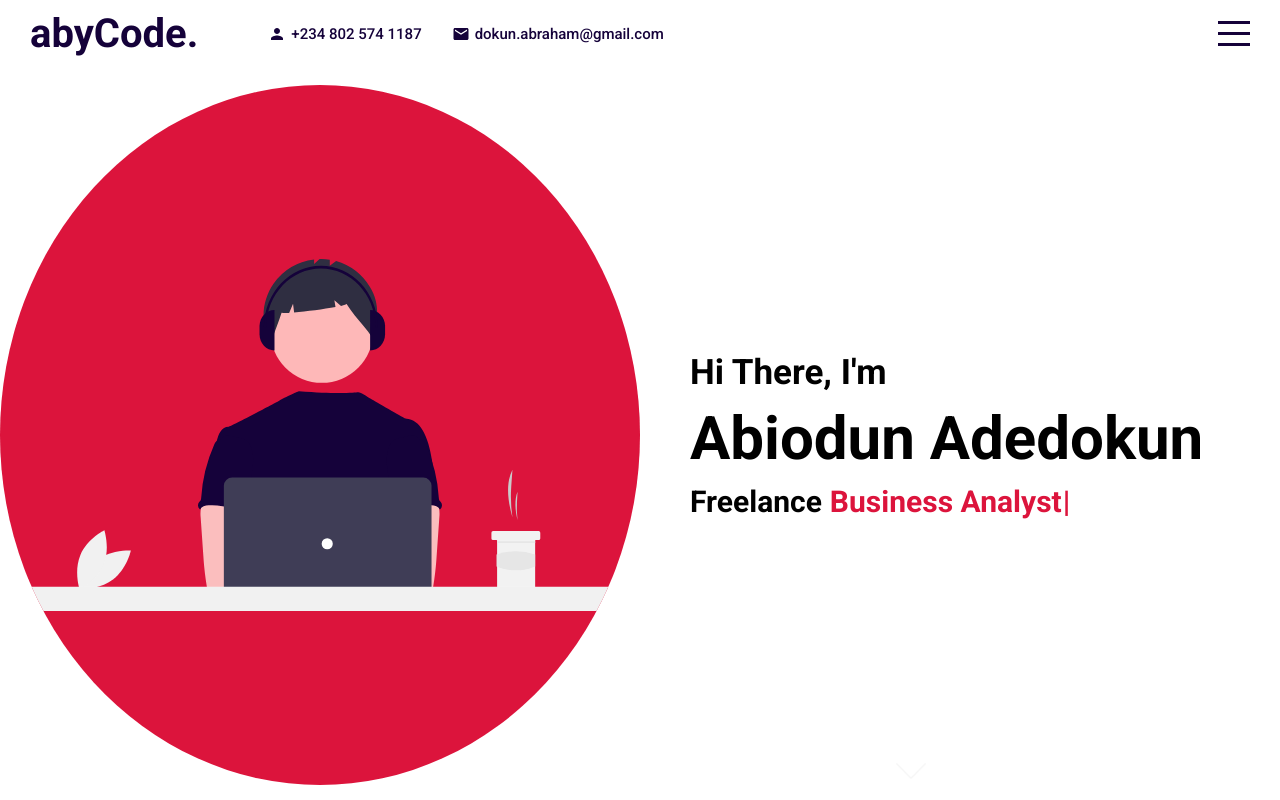
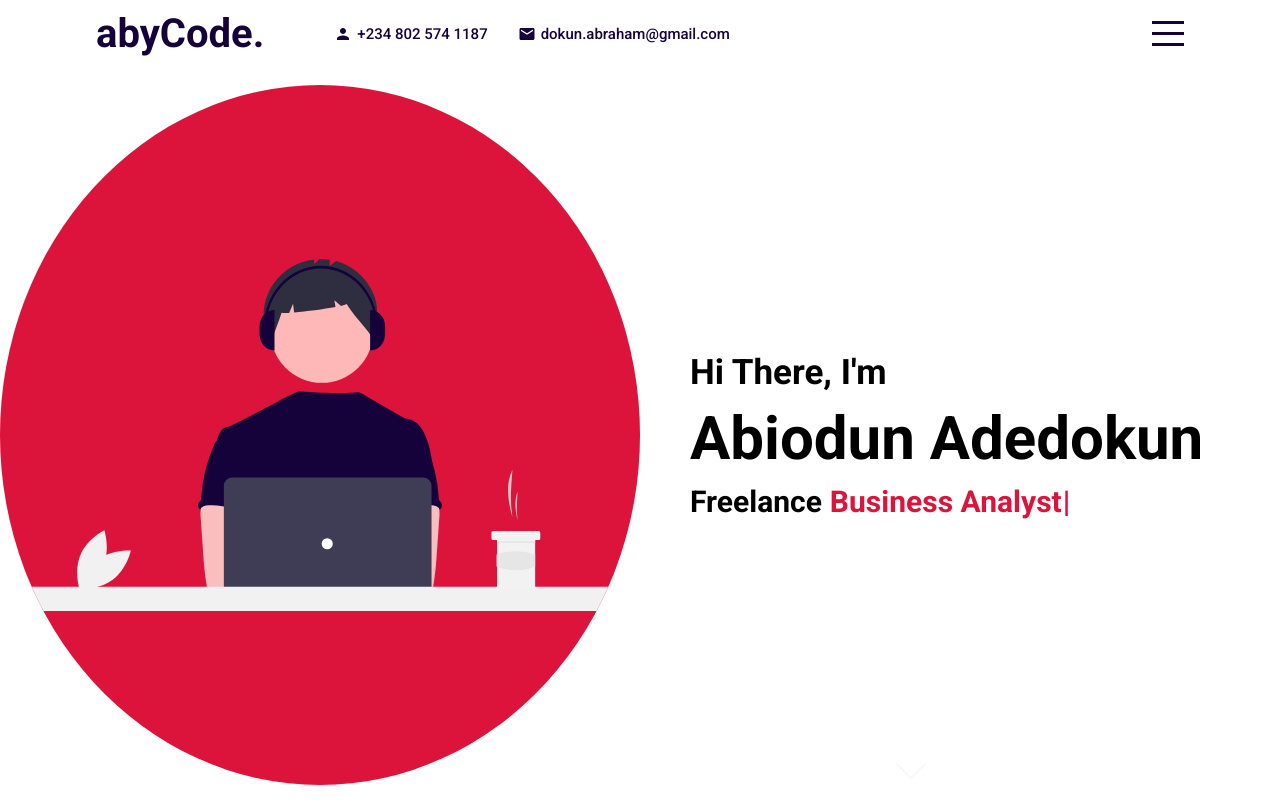
Before and after one commit to iamdokun/myPortfolio, a React (Create React App) app: page / in a window 1280 px wide. Built offline with nearby package versions, Linux system fonts and the light colour scheme.

Commit message:
topbar edited

```diff
--- a/src/component/intro/intro.scss
+++ b/src/component/intro/intro.scss
@@ -3,7 +3,7 @@
 .intro {
     background-color: #fff;
     display: flex;
-    // border: 1px solid blue;
+    // border: 5px solid blue;
 
     @include tablet {
         flex-direction: column;
--- a/src/component/portfolio/portfolio.scss
+++ b/src/component/portfolio/portfolio.scss
@@ -74,7 +74,9 @@
 
 
         @include tablet {
-            width: 150px;
+            width: 130px;
+            height: 100px;
+            // border: 1px solid red;
         }
 
             h3 {
--- a/src/component/topbar/topbar.scss
+++ b/src/component/topbar/topbar.scss
@@ -9,13 +9,16 @@
     top: 0;
     z-index: 3;
     transition: all 1s;
+    // border: 2PX SOLID red;
 
     .wrapper {
+        max-width: 85%;
         padding: 10px 30px;
         display: flex;
         align-items: center;
         justify-content: space-between;
-
+        // border: 2PX SOLID blue;
+        margin: 0 auto;
 
         .left {
 
```
